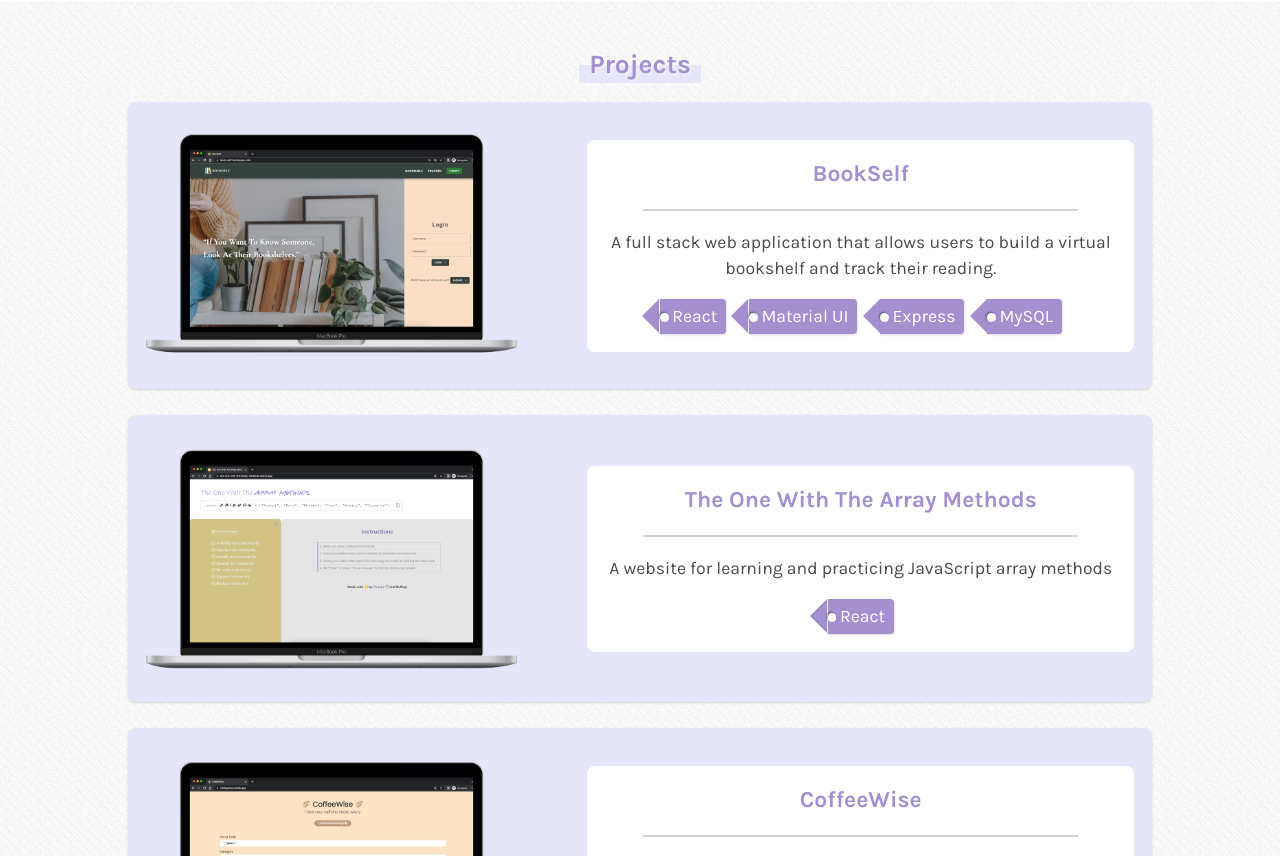
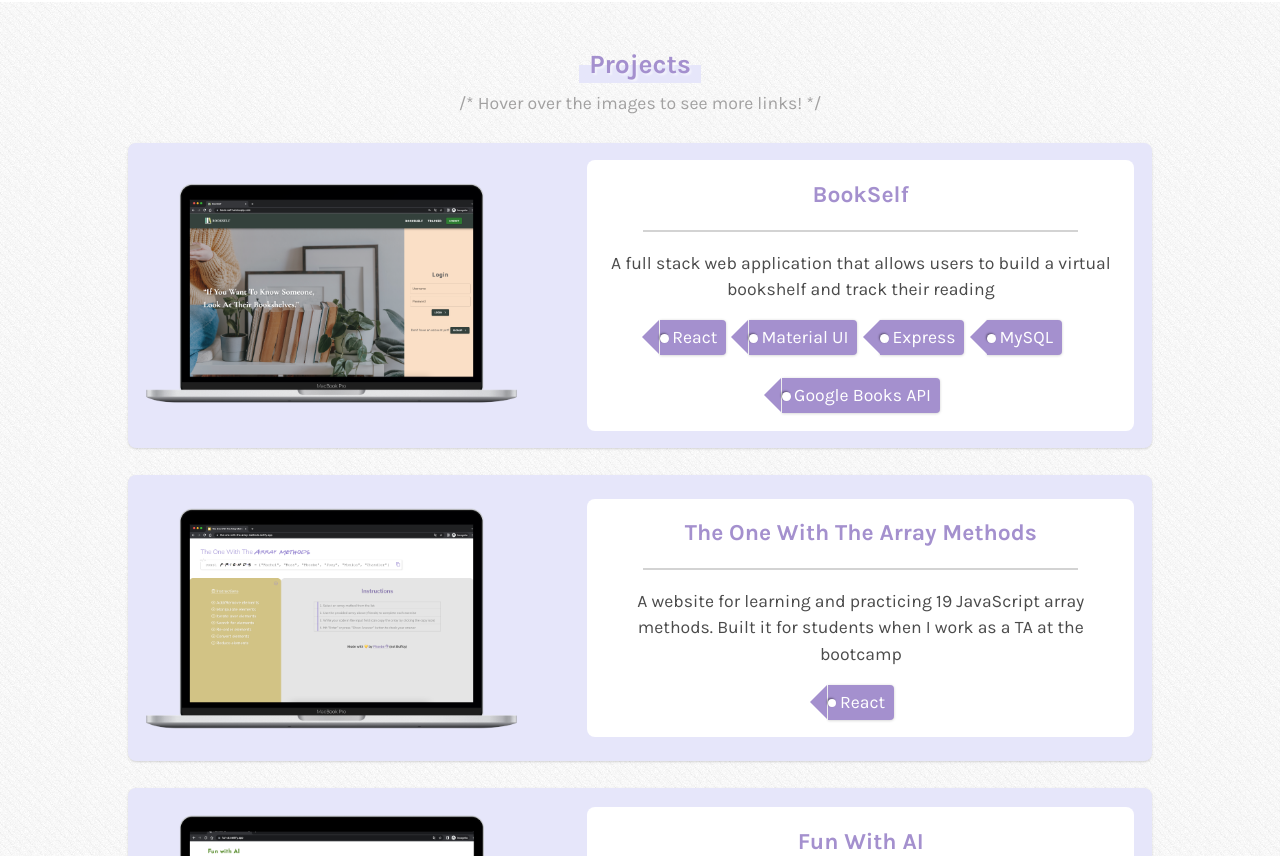
Before and after one commit to phoebe03111/portfolio, a React (Create React App) app: page / in a window 1280 px wide. Shown: the part 884-1740 px from the top of the page. Built offline with nearby package versions, Linux system fonts and the light colour scheme.

Commit message:
Add one new project (fun-ai)

```diff
--- a/src/components/ProjectDetail/ProjectDetail.js
+++ b/src/components/ProjectDetail/ProjectDetail.js
@@ -54,7 +54,9 @@ const ProjectDetail = ({ project }) => {
       </div>
 
       <div className="project__info">
-        <h3 className="project__title">{title}</h3>
+        <a href={demoUrl} target="_blank" rel="noreferrer">
+          <h3 className="project__title">{title}</h3>
+        </a>
         <div className="divider"></div>
         <p className="project__description">{description}</p>
         <p className="project__tech-stack">
--- a/src/components/Projects/Projects.js
+++ b/src/components/Projects/Projects.js
@@ -7,6 +7,7 @@ const Projects = () => {
   return (
     <section id="projects" className="projects">
       <h2 className="projects__title">Projects</h2>
+      <p className="projects__subtitle">/* Hover over the images to see more links! */</p>
 
       <section className="projects__container">
         {projectsData.map((project) => {
--- a/src/components/Projects/Projects.scss
+++ b/src/components/Projects/Projects.scss
@@ -9,7 +9,13 @@
 
   &__title {
     @include section-title;
+    margin-bottom: 0.3rem;
     z-index: 10;
+  }
+
+  &__subtitle {
+    margin-bottom: 1.5rem;
+    color: rgb(162, 161, 161);
   }
 
   &__container {
--- a/src/components/Tag/Tag.scss
+++ b/src/components/Tag/Tag.scss
@@ -10,6 +10,7 @@
   box-shadow: 0 0.5px 3px rgba(0, 0, 0, 0.2);
   padding: 0.25rem 0.5rem 0.25rem 0.7rem;
   position: relative;
+  user-select: none;
 
   // triangle part for tags
   // ref: https://www.designlabthemes.com/css-tags-how-to-style-post-tags/
--- a/src/data/projectsData.js
+++ b/src/data/projectsData.js
@@ -3,8 +3,8 @@ const projectsData = [
     id: 1,
     title: "BookSelf",
     description:
-      "A full stack web application that allows users to build a virtual bookshelf and track their reading.",
-    techStack: ["React", "Material UI", "Express", "MySQL"],
+      "A full stack web application that allows users to build a virtual bookshelf and track their reading",
+    techStack: ["React", "Material UI", "Express", "MySQL", "Google Books API"],
     videoUrl: "https://www.loom.com/share/a6fca1e611984f948a108785e1497d28",
     demoUrl: "https://book-self.herokuapp.com/",
     gitHubUrl: "https://github.com/phoebe03111/BookSelf",
@@ -14,7 +14,7 @@ const projectsData = [
     id: 2,
     title: "The One With The Array Methods",
     description:
-      "A website for learning and practicing JavaScript array methods",
+      "A website for learning and practicing 19 JavaScript array methods. Built it for students when I work as a TA at the bootcamp",
     techStack: ["React"],
     videoUrl: null,
     demoUrl: "https://the-one-with-the-array-methods.netlify.app/",
@@ -23,6 +23,17 @@ const projectsData = [
   },
   {
     id: 3,
+    title: "Fun With AI",
+    description:
+      "A web application that allows users to enter prompts and will fetch responses from the OpenAI API. Results would be displayed in a list from newst to oldest.",
+    techStack: ["React", "OpenAI API"],
+    videoUrl: null,
+    demoUrl: "https://fun-ai.netlify.app/",
+    gitHubUrl: "https://github.com/phoebe03111/openai-project",
+    image: require("../assets/projects/fun-ai.png"),
+  },
+  {
+    id: 4,
     title: "CoffeeWise",
     description:
       "A web application to track daily caffeine consumption with a caffeine trivia",
@@ -33,7 +44,7 @@ const projectsData = [
     image: require("../assets/projects/coffeewise.png"),
   },
   {
-    id: 4,
+    id: 5,
     title: "Alohomora",
     description:
       "A collaborative hackathon project built with 3 UX designers and other 2 developers in 24 hours",
@@ -44,7 +55,7 @@ const projectsData = [
     image: require("../assets/projects/alohomora.png"),
   },
   {
-    id: 5,
+    id: 6,
     title: "YVR Social Group",
     description: "A single page application markup",
     techStack: ["HTML", "CSS", "Bootstrap 5"],
@@ -54,7 +65,7 @@ const projectsData = [
     image: require("../assets/projects/yvr-social.png"),
   },
   {
-    id: 6,
+    id: 7,
     title: "Horizon Digital Solutions",
     description: "A digital consulting company website markup",
     techStack: ["HTML", "CSS", "JavaScript"],
```
Also changed, not shown: src/assets/projects/fun-ai.png (added).
